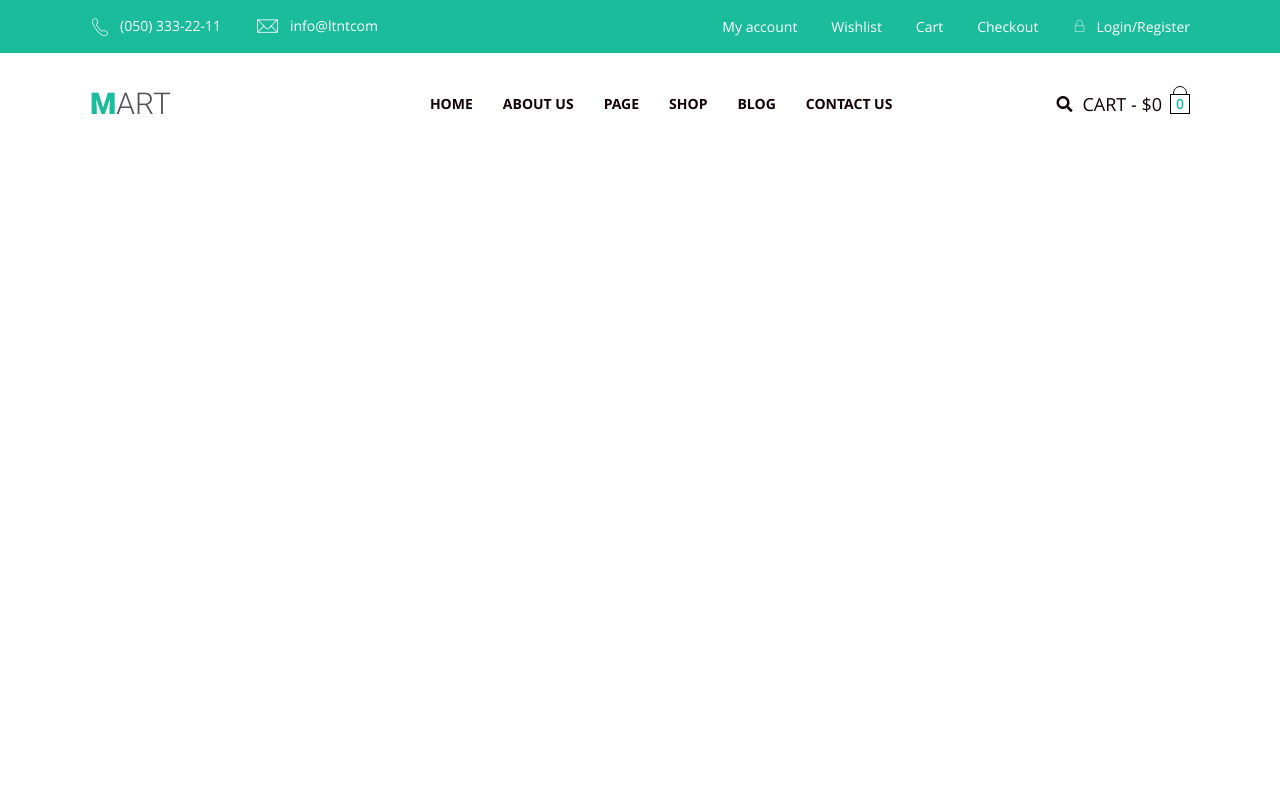
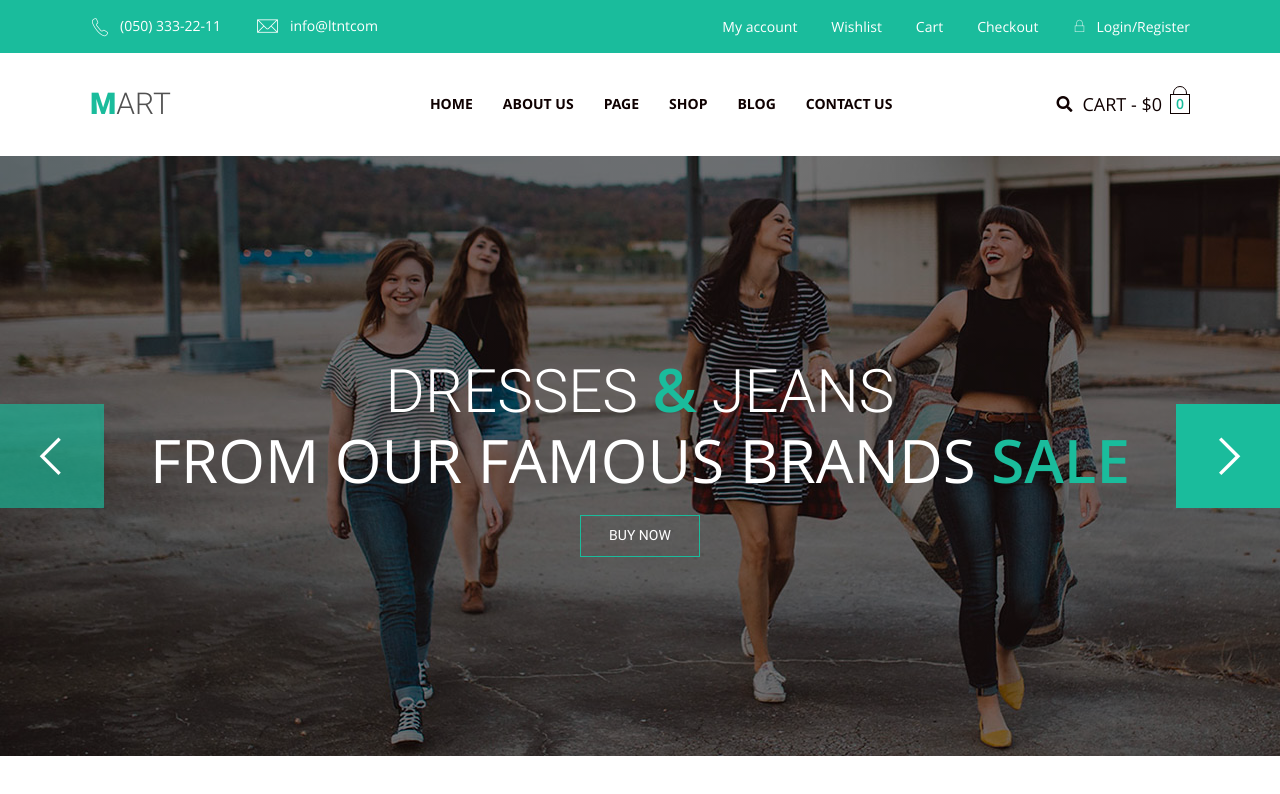
Before and after one commit to IrinaLysenko21/mart-landing-page, a website: page src/index.html in a window 1280 px wide. Drawn offline with Linux system fonts and the light colour scheme; files that its build step writes are made by us from their sources; files whose address does not match are found by name.

Commit message:
slider is done

```diff
--- a/src/index.html
+++ b/src/index.html
@@ -97,6 +97,23 @@
       </div>
     </header>
 
+    <main>
+      <div class="slider">
+        <ul class="slider__list">
+          <li class="slider__list-item">
+            <div class="slider__content">
+              <p class="slider__description">Dresses <span class="slider__description_bold slider__description_colored">&</span> Jeans<br />
+                <span class="slider__description_semi-bold">From our famous brands <span class="slider__description_bold slider__description_colored">sale</span></span></p>
+              <button class="slider__btn-content">Buy now</button>
+            </div>
+          </li>
+        </ul>
+        <button class="slider__btn-control-prew" type="button"><i class="slider__btn-control-icon pe-7s-angle-left"></i></button>
+        <button class="slider__btn-control-next" type="button"><i class="slider__btn-control-icon pe-7s-angle-right"></i></button>
+        </div>
+
+    </main>
+
     <script src="./js/scripts.js"></script>
   </body>
 </html>
--- a/src/sass/components/search.scss
+++ b/src/sass/components/search.scss
@@ -20,6 +20,8 @@
   }
 
   &__button {
+    border: none;
+    background-color: transparent;
     @extend %button;
   }
 
--- /dev/null
+++ b/src/sass/components/slider.scss
@@ -0,0 +1,85 @@
+.slider {
+  position: relative;
+
+  &__btn-control-prew,
+  &__btn-control-next {
+    position: absolute;
+    top: 50%;
+    transform: translateY(-50%);
+    width: 104px;
+    height: 104px;
+    background-color: $color-green;
+    border: none;
+    @extend %button;
+  }
+
+  &__btn-control-prew {
+    background-color: rgba($color-green, 0.65);
+  }
+
+  &__btn-control-next {
+    right: 0;
+  }
+
+  &__btn-control-icon {
+    font-size: 100px;
+    color: $color-white;
+  }
+
+  &__list {
+    list-style: none;
+    margin: 0;
+    padding: 0;
+  }
+
+  &__list-item {
+    @extend %center-alignment;
+    height: 600px;
+    background: linear-gradient(rgba(0, 0, 0, 0.52), rgba(0, 0, 0, 0.52)),
+      url('../images/banner.jpg');
+    background-size: cover;
+  }
+
+  &__content {
+    display: flex;
+    flex-direction: column;
+    align-items: center;
+  }
+
+  &__description {
+    margin: 0 0 18px 0;
+    padding: 0;
+    text-align: center;
+    font-family: $font-2;
+    font-size: 60px;
+    font-weight: 300;
+    color: $color-white;
+    text-transform: uppercase;
+
+    &_bold {
+      font-family: $font-1;
+      font-weight: 600;
+    }
+
+    &_semi-bold {
+      font-family: $font-1;
+      font-weight: 500;
+    }
+
+    &_colored {
+      color: $color-green;
+    }
+  }
+
+  &__btn-content {
+    width: 120px;
+    height: 42px;
+    font-family: $font-2;
+    font-size: 14px;
+    color: $color-white;
+    text-transform: uppercase;
+    background-color: transparent;
+    border: 1px solid $color-green;
+    @extend %button;
+  }
+}
--- a/src/sass/helpers/placeholders.scss
+++ b/src/sass/helpers/placeholders.scss
@@ -12,8 +12,6 @@
 
 %button {
   padding: 0;
-  border: none;
-  background-color: transparent;
   cursor: pointer;
   outline: none;
 }
--- a/src/sass/main.scss
+++ b/src/sass/main.scss
@@ -13,3 +13,4 @@
 @import './components/navigation.scss';
 @import './components/search.scss';
 @import './components/cart.scss';
+@import './components/slider.scss';
```
Also changed, not shown: build/css/styles.css, build/images/banner.jpg (added), build/images/product_1.jpg (added), build/images/product_2.jpg (added), build/index.html, src/images/banner.jpg (added), src/images/product_1.jpg (added), src/images/product_2.jpg (added).
